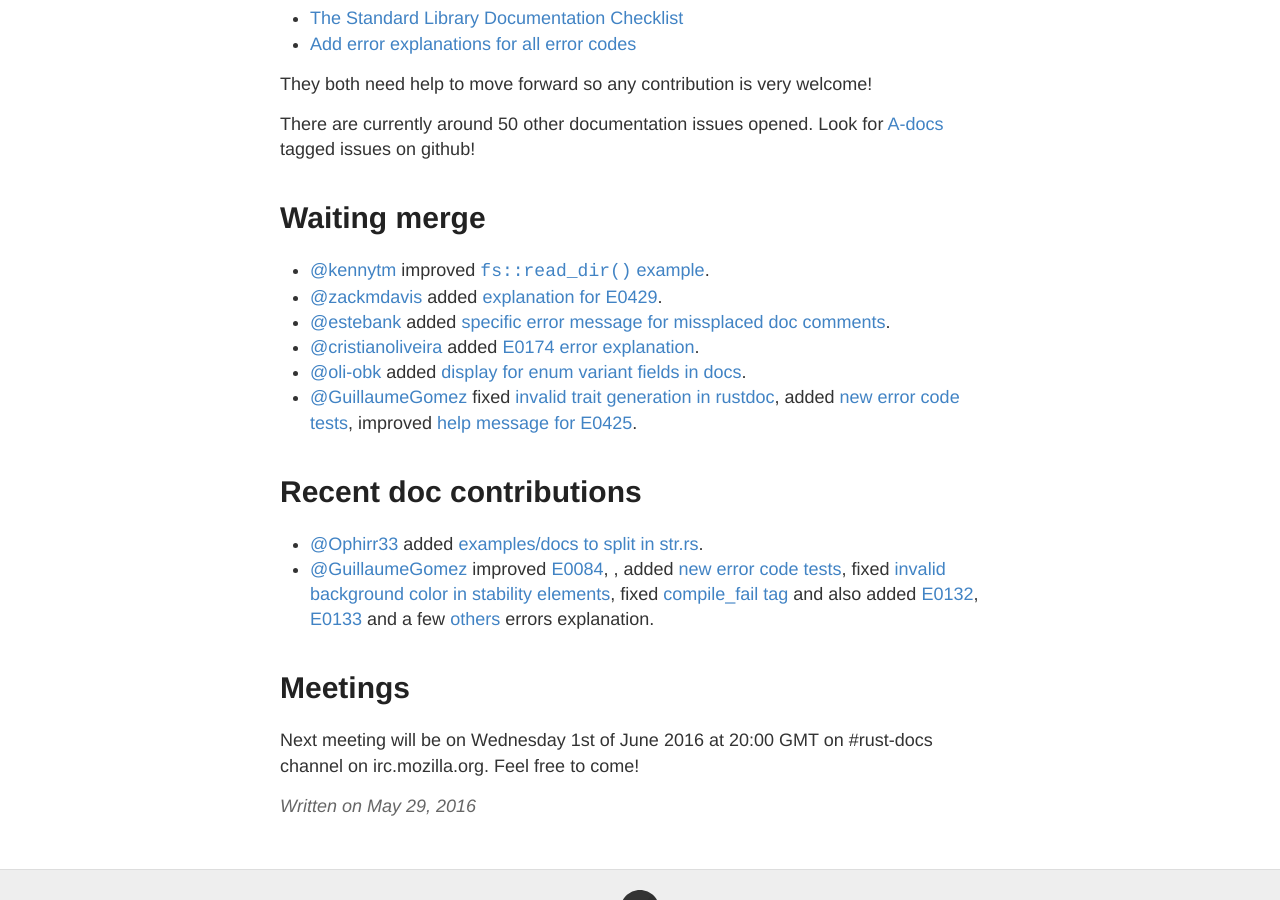
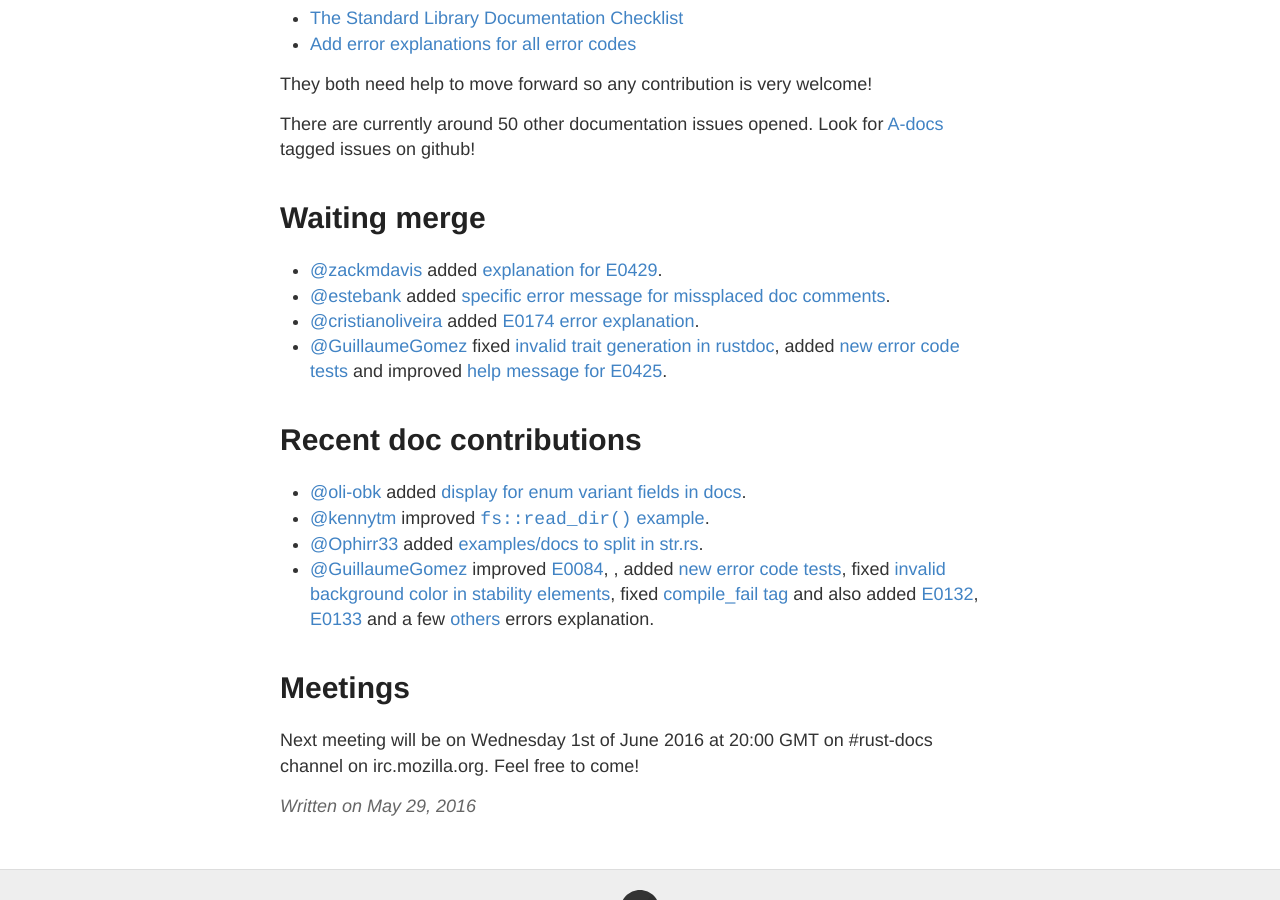
Before and after one commit to GuillaumeGomez/this-week-in-rust-docs, a Jekyll site: the page built from _posts/2016-5-29-this-week-in-rust-docs-6.md, in a window 1280 px wide and 900 px high, scrolled down 830 px. Built offline with Jekyll 4.4.1, drawn with Linux system fonts in a browser that asks for light colours.

Commit message:
Update 2016-5-29-this-week-in-rust-docs-6.md

```diff
--- a/_posts/2016-5-29-this-week-in-rust-docs-6.md
+++ b/_posts/2016-5-29-this-week-in-rust-docs-6.md
@@ -36,15 +36,15 @@ There are currently around 50 other documentation issues opened. Look for [A-doc
 
 # Waiting merge
 
-* [@kennytm](https://github.com/kennytm) improved [`fs::read_dir()` example](https://github.com/rust-lang/rust/pull/33958).
 * [@zackmdavis](https://github.com/zackmdavis) added [explanation for E0429](https://github.com/rust-lang/rust/pull/33955).
 * [@estebank](https://github.com/estebank) added [specific error message for missplaced doc comments](https://github.com/rust-lang/rust/pull/33922).
 * [@cristianoliveira](https://github.com/cristianoliveira) added [E0174 error explanation](https://github.com/rust-lang/rust/pull/33920).
-* [@oli-obk](https://github.com/oli-obk) added [display for enum variant fields in docs](https://github.com/rust-lang/rust/pull/33867).
-* [@GuillaumeGomez](https://github.com/GuillaumeGomez) fixed [invalid trait generation in rustdoc](https://github.com/rust-lang/rust/pull/33935), added [new error code tests](https://github.com/rust-lang/rust/pull/33915), improved [help message for E0425](https://github.com/rust-lang/rust/pull/33878).
+* [@GuillaumeGomez](https://github.com/GuillaumeGomez) fixed [invalid trait generation in rustdoc](https://github.com/rust-lang/rust/pull/33935), added [new error code tests](https://github.com/rust-lang/rust/pull/33915) and  improved [help message for E0425](https://github.com/rust-lang/rust/pull/33878).
 
 # Recent doc contributions
 
+* [@oli-obk](https://github.com/oli-obk) added [display for enum variant fields in docs](https://github.com/rust-lang/rust/pull/33867).
+* [@kennytm](https://github.com/kennytm) improved [`fs::read_dir()` example](https://github.com/rust-lang/rust/pull/33958).
 * [@Ophirr33](https://github.com/Ophirr33) added [examples/docs to split in str.rs](https://github.com/rust-lang/rust/pull/33893).
 * [@GuillaumeGomez](https://github.com/GuillaumeGomez) improved [E0084](https://github.com/rust-lang/rust/pull/33865), , added [new error code tests](https://github.com/rust-lang/rust/pull/33866), fixed [invalid background color in stability elements](https://github.com/rust-lang/rust/pull/33829), fixed [compile_fail tag](https://github.com/rust-lang/rust/pull/33793) and also added [E0132](https://github.com/rust-lang/rust/pull/33912), [E0133](https://github.com/rust-lang/rust/pull/33913) and a few [others](https://github.com/rust-lang/rust/pull/33914) errors explanation.
 
```
